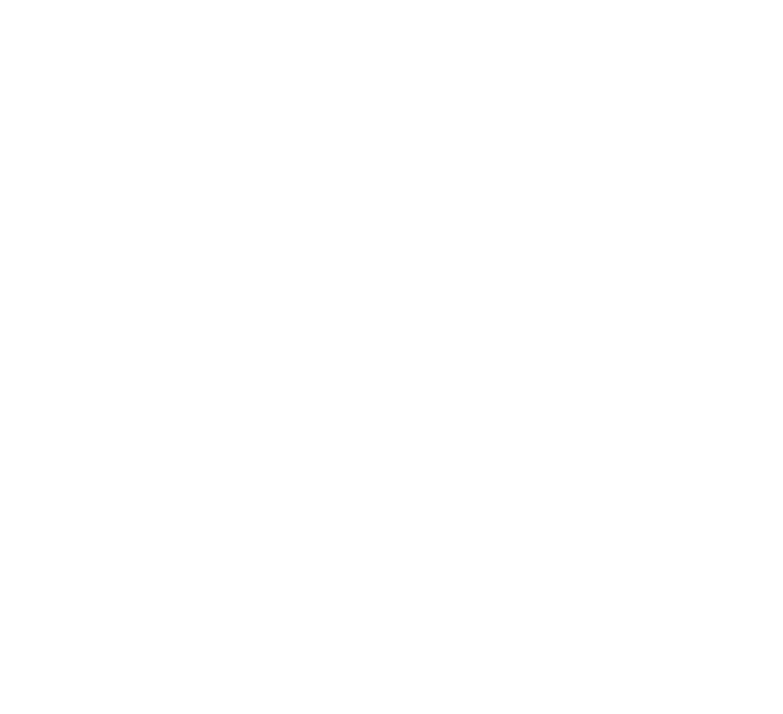
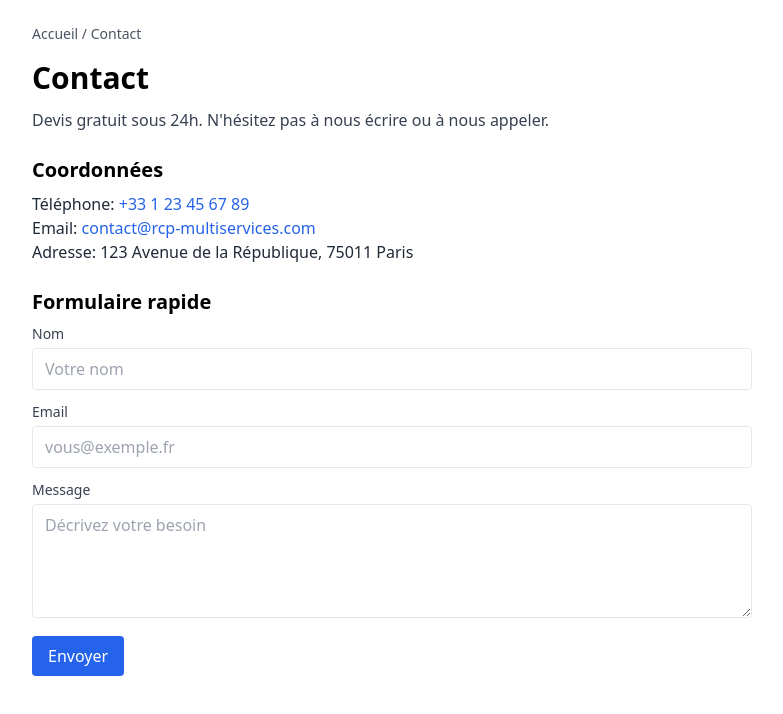
Before and after one commit to Soofmaax/RCP-Multiservices, a React (Vite) app: page /contact in a window 1280 px wide. Before the commit this address had no page. Shown: the top 714 px of the page, without its empty margins (248-1031 px from the left). Built offline with nearby package versions, Linux system fonts and the light colour scheme.

Commit message:
feat: add contact and services pages with routing and sitemap updates
Co-authored-by: Genie <genie@cosine.sh>

```diff
--- a/scripts/generate-sitemap.mjs
+++ b/scripts/generate-sitemap.mjs
@@ -22,6 +22,8 @@ function buildUrls(locations) {
   const urls = new Set();
   urls.add(`${SITE_URL}/`);
   urls.add(`${SITE_URL}/zones`);
+  urls.add(`${SITE_URL}/services`);
+  urls.add(`${SITE_URL}/contact`);
 
   for (const region of locations.regions) {
     for (const dept of region.departments) {
--- /dev/null
+++ b/src/pages/ContactPage.tsx
@@ -0,0 +1,133 @@
+import { Helmet } from 'react-helmet-async';
+import { Link } from 'react-router-dom';
+
+const SITE_URL = 'https://www.rcp-multiservices.com';
+
+export default function ContactPage() {
+  const title = 'Contact — RCP Multiservices';
+  const description =
+    "Contactez RCP Multiservices pour un devis gratuit sous 24h. Intervention en Île-de-France et en Normandie.";
+  const canonical = `${SITE_URL}/contact`;
+
+  const localBusinessLd = {
+    '@context': 'https://schema.org',
+    '@type': 'LocalBusiness',
+    name: 'RCP Multiservices',
+    url: SITE_URL,
+    telephone: '+33123456789',
+    email: 'contact@rcp-multiservices.com',
+    address: {
+      '@type': 'PostalAddress',
+      streetAddress: '123 Avenue de la République',
+      addressLocality: 'Paris',
+      postalCode: '75011',
+      addressCountry: 'FR',
+    },
+    openingHours: ['Mo-Fr 08:00-20:00', 'Sa 09:00-18:00'],
+  };
+
+  return (
+    <>
+      <Helmet>
+        <title>{title}</title>
+        <meta name="description" content={description} />
+        <link rel="canonical" href={canonical} />
+        <meta property="og:title" content={title} />
+        <meta property="og:description" content={description} />
+        <script type="application/ld+json">{JSON.stringify(localBusinessLd)}</script>
+      </Helmet>
+
+      <main className="max-w-3xl mx-auto p-6">
+        <nav className="text-sm text-gray-600 mb-4">
+          <Link to="/" className="hover:underline">
+            Accueil
+          </Link>{' '}
+          / <span className="font-medium">Contact</span>
+        </nav>
+
+        <h1 className="text-3xl font-semibold">Contact</h1>
+        <p className="mt-3 text-gray-700">
+          Devis gratuit sous 24h. N'hésitez pas à nous écrire ou à nous appeler.
+        </p>
+
+        <section className="mt-6 space-y-2">
+          <h2 className="text-xl font-semibold">Coordonnées</h2>
+          <ul className="text-gray-800">
+            <li>
+              Téléphone:{' '}
+              <a className="text-blue-600 hover:underline" href="tel:+33123456789">
+                +33 1 23 45 67 89
+              </a>
+            </li>
+            <li>
+              Email:{' '}
+              <a className="text-blue-600 hover:underline" href="mailto:contact@rcp-multiservices.com">
+                contact@rcp-multiservices.com
+              </a>
+            </li>
+            <li>Adresse: 123 Avenue de la République, 75011 Paris</li>
+          </ul>
+        </section>
+
+        <section className="mt-6">
+          <h2 className="text-xl font-semibold">Formulaire rapide</h2>
+          <form
+            className="mt-2 space-y-3"
+            onSubmit={(e) => {
+              e.preventDefault();
+              const form = e.currentTarget as HTMLFormElement;
+              // eslint-disable-next-line no-alert
+              alert('Merci, votre demande a été envoyée (démo).');
+              form.reset();
+            }}
+          >
+            <div>
+              <label htmlFor="name" className="block text-sm text-gray-700">
+                Nom
+              </label>
+              <input
+                id="name"
+                name="name"
+                required
+                className="mt-1 w-full border rounded px-3 py-2"
+                placeholder="Votre nom"
+              />
+            </div>
+            <div>
+              <label htmlFor="email" className="block text-sm text-gray-700">
+                Email
+              </label>
+              <input
+                id="email"
+                type="email"
+                name="email"
+                required
+                className="mt-1 w-full border rounded px-3 py-2"
+                placeholder="vous@exemple.fr"
+              />
+            </div>
+            <div>
+              <label htmlFor="message" className="block text-sm text-gray-700">
+                Message
+              </label>
+              <textarea
+                id="message"
+                name="message"
+                required
+                className="mt-1 w-full border rounded px-3 py-2"
+                placeholder="Décrivez votre besoin"
+                rows={4}
+              />
+            </div>
+            <button
+              type="submit"
+              className="text-white bg-blue-600 hover:bg-blue-700 px-4 py-2 rounded"
+            >
+              Envoyer
+            </button>
+          </form>
+        </section>
+      </main>
+    </>
+  );
+}
--- /dev/null
+++ b/src/pages/ServicesPage.tsx
@@ -0,0 +1,110 @@
+import { Helmet } from 'react-helmet-async';
+import { Link } from 'react-router-dom';
+
+const SITE_URL = 'https://www.rcp-multiservices.com';
+
+export default function ServicesPage() {
+  const title = 'Services à domicile — Aide, Ménage, Jardinage | RCP Multiservices';
+  const description =
+    "Découvrez nos services à domicile en Île-de-France et en Normandie : aide à domicile, ménage, repassage, jardinage, petits travaux. Devis gratuit sous 24h.";
+  const canonical = `${SITE_URL}/services`;
+
+  const faqLd = {
+    '@context': 'https://schema.org',
+    '@type': 'FAQPage',
+    mainEntity: [
+      {
+        '@type': 'Question',
+        name: 'Proposez-vous un devis gratuit ?',
+        acceptedAnswer: {
+          '@type': 'Answer',
+          text: 'Oui, devis gratuit sous 24h avec une estimation précise selon votre besoin.',
+        },
+      },
+      {
+        '@type': 'Question',
+        name: 'Intervenez-vous partout en Île-de-France et en Normandie ?',
+        acceptedAnswer: {
+          '@type': 'Answer',
+          text: "Oui, nous couvrons l'ensemble de l'Île-de-France et de la Normandie.",
+        },
+      },
+      {
+        '@type': 'Question',
+        name: 'Vos intervenants sont-ils assurés et formés ?',
+        acceptedAnswer: {
+          '@type': 'Answer',
+          text: 'Oui, nos intervenants sont qualifiés, assurés et accompagnés.',
+        },
+      },
+    ],
+  };
+
+  return (
+    <>
+      <Helmet>
+        <title>{title}</title>
+        <meta name="description" content={description} />
+        <link rel="canonical" href={canonical} />
+        <meta property="og:title" content={title} />
+        <meta property="og:description" content={description} />
+        <script type="application/ld+json">{JSON.stringify(faqLd)}</script>
+      </Helmet>
+
+      <main className="max-w-3xl mx-auto p-6">
+        <nav className="text-sm text-gray-600 mb-4">
+          <Link to="/" className="hover:underline">
+            Accueil
+          </Link>{' '}
+          / <span className="font-medium">Services</span>
+        </nav>
+
+        <h1 className="text-3xl font-semibold">Nos services à domicile</h1>
+        <p className="mt-3 text-gray-700">
+          Nous proposons une gamme de prestations pour vous accompagner au quotidien, en
+          Île-de-France et en Normandie.
+        </p>
+
+        <section className="mt-6 space-y-2">
+          <h2 className="text-xl font-semibold">Aide à domicile</h2>
+          <ul className="list-disc list-inside text-gray-700">
+            <li>Courses, préparation des repas</li>
+            <li>Aide administrative, accompagnement</li>
+            <li>Compagnie et sorties</li>
+          </ul>
+        </section>
+
+        <section className="mt-6 space-y-2">
+          <h2 className="text-xl font-semibold">Ménage et repassage</h2>
+          <ul className="list-disc list-inside text-gray-700">
+            <li>Entretien régulier de la maison/appartement</li>
+            <li>Grand ménage, remise en état</li>
+            <li>Repassage, pliage</li>
+          </ul>
+        </section>
+
+        <section className="mt-6 space-y-2">
+          <h2 className="text-xl font-semibold">Jardinage</h2>
+          <ul className="list-disc list-inside text-gray-700">
+            <li>Tonte, taille, désherbage</li>
+            <li>Entretien des haies et massifs</li>
+            <li>Petits aménagements</li>
+          </ul>
+        </section>
+
+        <section className="mt-6">
+          <h2 className="text-xl font-semibold">Demander un devis</h2>
+          <p className="text-gray-700">
+            Devis gratuit sous 24h. Contactez-nous par téléphone ou via notre formulaire.
+          </p>
+          <Link
+            to="/contact"
+            className="mt-2 inline-block text-white bg-blue-600 hover:bg-blue-700 px-4 py-2 rounded"
+          >
+            Nous contacter
+          </Link>
+        </section>
+      </main>
+    </>
+  );
+}
--- a/src/routes/AppRoutes.tsx
+++ b/src/routes/AppRoutes.tsx
@@ -2,6 +2,8 @@ import { Helmet } from 'react-helmet-async';
 import { Routes, Route, BrowserRouter, Link } from 'react-router-dom';
 import CityPage from '../pages/CityPage';
 import ZonesIndex from '../pages/ZonesIndex';
+import ServicesPage from '../pages/ServicesPage';
+import ContactPage from '../pages/ContactPage';
 
 function Home() {
   return (
@@ -19,12 +21,26 @@ function Home() {
         <p className="mt-3 text-gray-700">
           Aide à domicile, ménage, jardinage et accompagnement en Île-de-France et en Normandie.
         </p>
-        <Link
-          to="/zones"
-          className="mt-4 inline-block text-white bg-blue-600 hover:bg-blue-700 px-4 py-2 rounded"
-        >
-          Voir nos zones d&apos;intervention
-        </Link>
+        <div className="mt-4 flex flex-wrap gap-3">
+          <Link
+            to="/zones"
+            className="inline-block text-white bg-blue-600 hover:bg-blue-700 px-4 py-2 rounded"
+          >
+            Voir nos zones d&apos;intervention
+          </Link>
+          <Link
+            to="/services"
+            className="inline-block text-blue-700 bg-blue-50 hover:bg-blue-100 px-4 py-2 rounded"
+          >
+            Voir nos services
+          </Link>
+          <Link
+            to="/contact"
+            className="inline-block text-blue-700 bg-blue-50 hover:bg-blue-100 px-4 py-2 rounded"
+          >
+            Contact
+          </Link>
+        </div>
       </main>
     </>
   );
@@ -51,6 +67,8 @@ export default function AppRoutes() {
     <BrowserRouter>
       <Routes>
         <Route path="/" element={<Home />} />
+        <Route path="/services" element={<ServicesPage />} />
+        <Route path="/contact" element={<ContactPage />} />
         <Route path="/zones" element={<ZonesRoot />} />
         <Route path="/zones/:region/:city" element={<CityPage />} />
       </Routes>
```
Also changed, not shown: 2 other files (tests, documents, lock files or other folders).
